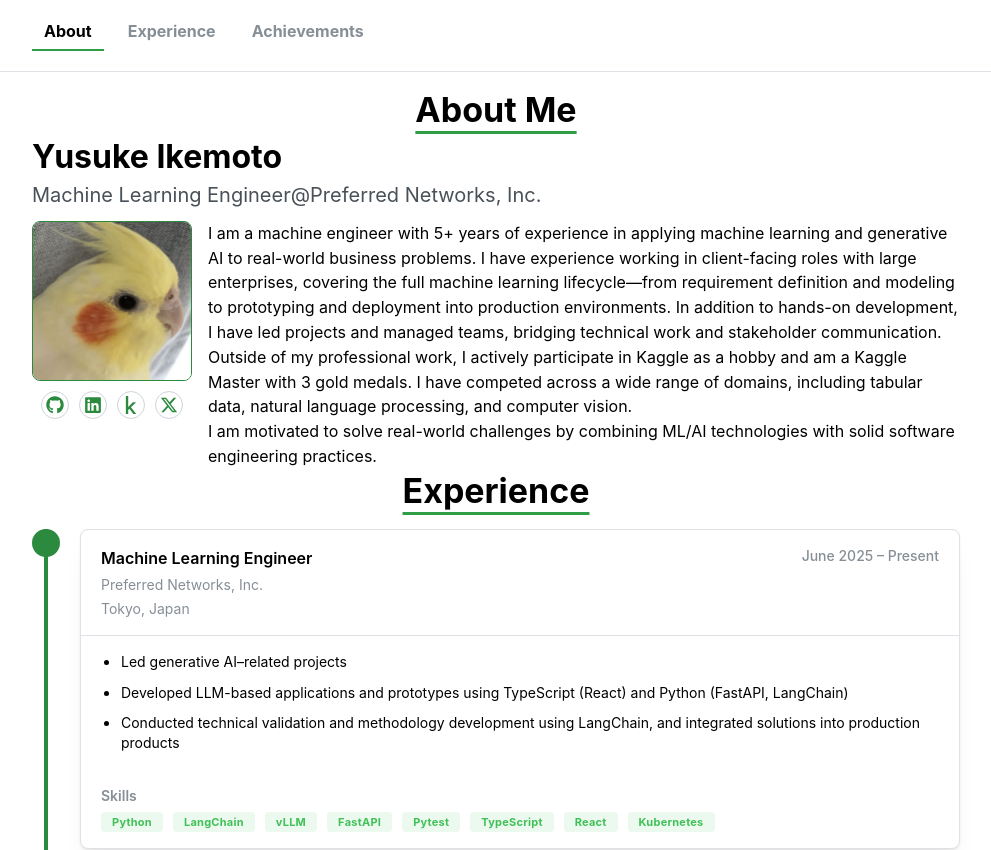
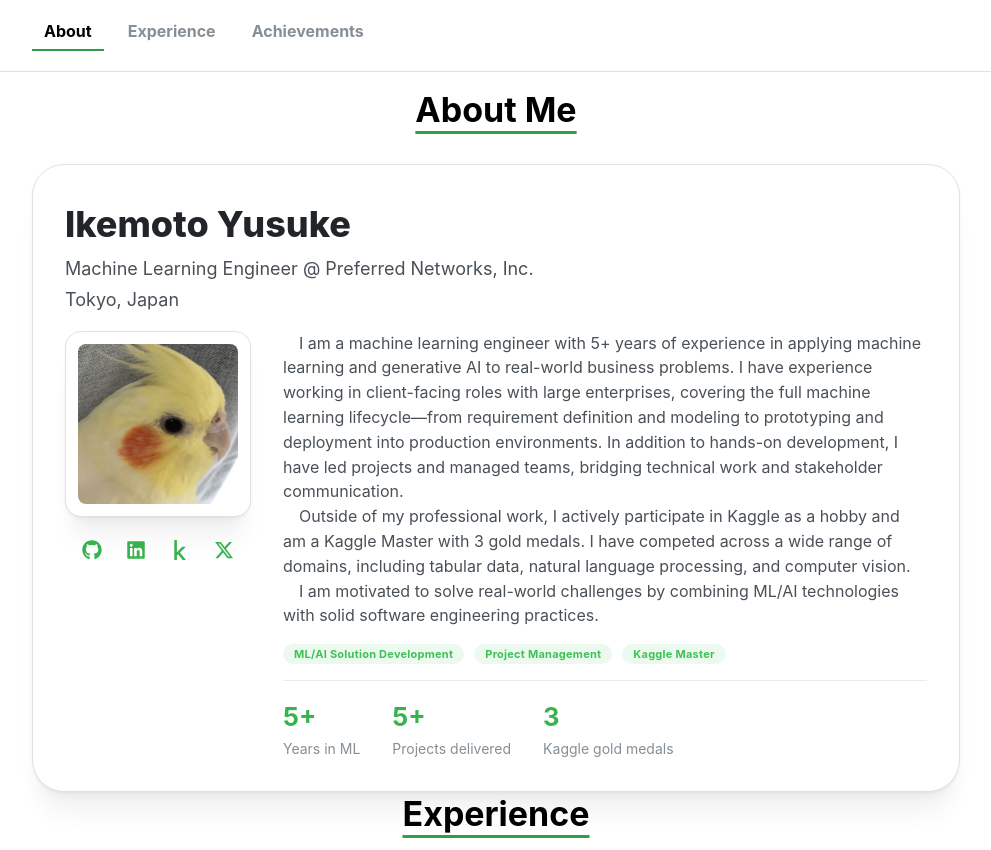
Before and after one commit to yyykrk/yyykrk.github.io, a React (Vite) app: page / in a window 1280 px wide. Shown: the top 850 px of the page, without its empty margins (144-1135 px from the left). Built offline with nearby package versions, Linux system fonts and the light colour scheme.

Commit message:
update: layout of AboutMe

```diff
--- a/src/pages/AboutMe.tsx
+++ b/src/pages/AboutMe.tsx
@@ -1,9 +1,12 @@
 import {
   ActionIcon,
+  Badge,
+  Card,
   Container,
+  Divider,
   Group,
   Image,
-  rem,
+  Paper,
   Stack,
   Text,
 } from "@mantine/core";
@@ -11,37 +14,60 @@
 import { socialLinks } from "../data/socialLinks";
 
 export const AboutMe = () => {
+  const highlightTags = [
+    "ML/AI Solution Development",
+    "Project Management",
+    "Kaggle Master",
+  ];
+
+  const stats = [
+    { label: "Years in ML", value: "5+" },
+    { label: "Projects delivered", value: "5+" },
+    { label: "Kaggle gold medals", value: "3" },
+  ];
+
   return (
     <Container>
+      <Stack gap="xl">
         <SectionTitle>About Me</SectionTitle>
-      <Stack gap="xs">
+        <Card
+          radius="xl"
+          p={{ base: "lg", md: "xl" }}
+          withBorder
+          shadow="lg"
+          style={{ borderColor: "var(--mantine-color-gray-3)" }}
+        >
+          <Card.Section inheritPadding py="md">
+            <Stack gap={2}>
               <Text
+                fw={800}
                 style={{
-            fontSize: "2.0rem",
-            fontWeight: "bold",
+                  fontSize: "2.25rem",
+                  color: "var(--mantine-color-gray-9)",
                 }}
               >
-          Yusuke Ikemoto
+                Ikemoto Yusuke
               </Text>
-        <Text
-          style={{
-            fontSize: "1.25rem",
-            color: "var(--mantine-color-gray-7)",
-            marginTop: rem(-12),
-          }}
-        >
-          Machine Learning Engineer@Preferred Networks, Inc.
+              <Text size="lg" c="var(--mantine-color-gray-7)">
+                Machine Learning Engineer @ Preferred Networks, Inc.
               </Text>
-        <Group wrap="nowrap" gap="md" align="flex-start">
-          <Stack align="center" gap="xs">
+              <Text size="lg" c="var(--mantine-color-gray-7)">
+                Tokyo, Japan
+              </Text>
+            </Stack>
+          </Card.Section>
+          <Group align="stretch" gap="xl" justify="space-between" wrap="wrap">
+            <Stack align="center" gap="md">
+              <Paper radius="lg" p="sm" withBorder>
                 <Image
                   src="/profile.png"
                   radius="md"
                   h={160}
-              w="auto"
-              fit="contain"
-              style={{ border: "1px solid var(--mantine-color-green-9)" }}
+                  w="100%"
+                  fit="cover"
+                  alt="Profile Image"
                 />
+              </Paper>
               <Group gap="xs" justify="center">
                 {socialLinks.map(({ href, label, icon: Icon }) => (
                   <ActionIcon
@@ -50,33 +76,75 @@
                     href={href}
                     target="_blank"
                     rel="noopener noreferrer"
-                  variant="default"
+                    variant="subtle"
                     radius="xl"
-                  size="md"
+                    size="lg"
                     aria-label={label}
                   >
-                  <Icon size={18} color="var(--mantine-color-green-9)" />
+                    <Icon size={20} color="var(--mantine-color-green-7)" />
                   </ActionIcon>
                 ))}
               </Group>
             </Stack>
-          <Text style={{ whiteSpace: "pre-line" }}>
-            I am a machine engineer with 5+ years of experience in applying
-            machine learning and generative AI to real-world business problems.
-            I have experience working in client-facing roles with large
-            enterprises, covering the full machine learning lifecycle—from
-            requirement definition and modeling to prototyping and deployment
-            into production environments. In addition to hands-on development, I
-            have led projects and managed teams, bridging technical work and
-            stakeholder communication. {"\n"}
-            Outside of my professional work, I actively participate in Kaggle as
-            a hobby and am a Kaggle Master with 3 gold medals. I have competed
-            across a wide range of domains, including tabular data, natural
-            language processing, and computer vision.{"\n"}I am motivated to
-            solve real-world challenges by combining ML/AI technologies with
-            solid software engineering practices.
+
+            <Stack gap="md" style={{ flex: "1 1 320px" }}>
+              <Text
+                c="var(--mantine-color-gray-7)"
+                size="md"
+                style={{ whiteSpace: "pre-line" }}
+              >
+                {"　"}I am a machine learning engineer with 5+ years of
+                experience in applying machine learning and generative AI to
+                real-world business problems. I have experience working in
+                client-facing roles with large enterprises, covering the full
+                machine learning lifecycle—from requirement definition and
+                modeling to prototyping and deployment into production
+                environments. In addition to hands-on development, I have led
+                projects and managed teams, bridging technical work and
+                stakeholder communication.
+                {"\n　"}Outside of my professional work, I actively participate
+                in Kaggle as a hobby and am a Kaggle Master with 3 gold medals.
+                I have competed across a wide range of domains, including
+                tabular data, natural language processing, and computer vision.
+                {"\n　"}I am motivated to solve real-world challenges by
+                combining ML/AI technologies with solid software engineering
+                practices.
               </Text>
+              <Group gap="xs" wrap="wrap">
+                {highlightTags.map((tag) => (
+                  <Badge
+                    key={tag}
+                    color="green"
+                    variant="light"
+                    size="md"
+                    tt="none"
+                  >
+                    {tag}
+                  </Badge>
+                ))}
               </Group>
+              <Divider color="var(--mantine-color-gray-2)" />
+              <Group gap="xl" wrap="wrap">
+                {stats.map(({ label, value }) => (
+                  <Stack key={label} gap={2}>
+                    <Text
+                      fw={700}
+                      style={{
+                        fontSize: "1.6rem",
+                        color: "var(--mantine-color-green-7)",
+                      }}
+                    >
+                      {value}
+                    </Text>
+                    <Text size="sm" c="var(--mantine-color-gray-6)">
+                      {label}
+                    </Text>
+                  </Stack>
+                ))}
+              </Group>
+            </Stack>
+          </Group>
+        </Card>
       </Stack>
     </Container>
   );
```
Lines whose indentation alone changed are shown as unchanged.
